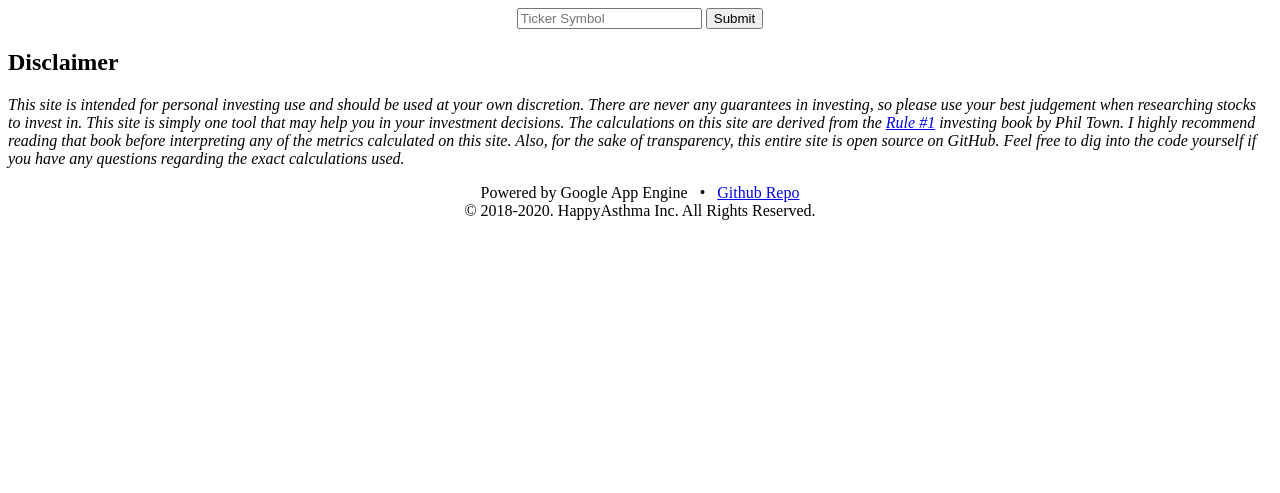
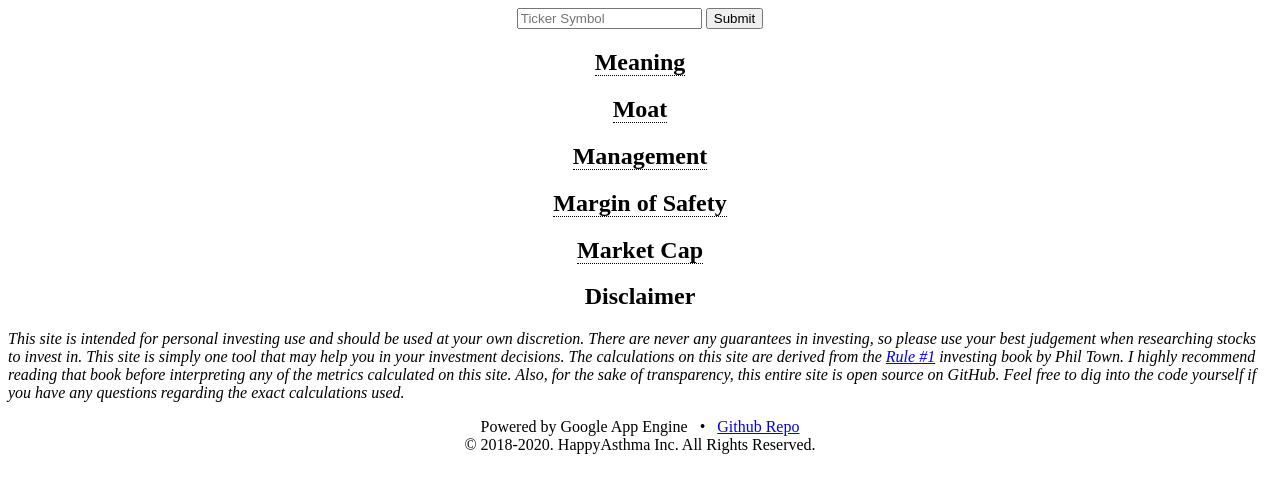
Before and after one commit to mrhappyasthma/IsThisStockGood, a Python web app: template templates/home.html in a window 1280 px wide. Shown: the top 493 px of the page. Run offline with Jinja, Linux system fonts and the light colour scheme; the template is opened without the code that fills it: most values are stand-ins (such as "Sample title", 1, 10 or a date in 2020); some libraries are stand-ins or nearby versions.

Commit message:
Add tooltips and some placeholder texts.

```diff
--- a/css/style.css
+++ b/css/style.css
@@ -0,0 +1,70 @@
+/** Tooltip source: https://www.webfx.com/blog/web-design/css-only-tooltips/ */
+.tooltip {
+  border-bottom: 1px dotted #000000;
+  color: #000000;
+  outline: none;
+  cursor: help;
+  text-decoration: none;
+  position: relative;
+}
+.tooltip span {
+  margin-left: -999em;
+  position: absolute;
+}
+.tooltip:hover span {
+  border-radius: 5px 5px;
+  -moz-border-radius: 5px;
+  -webkit-border-radius: 5px;
+  box-shadow: 5px 5px 5px rgba(0, 0, 0, 0.1);
+  -webkit-box-shadow: 5px 5px rgba(0, 0, 0, 0.1);
+  -moz-box-shadow: 5px 5px rgba(0, 0, 0, 0.1);
+  font-family: Calibri, Tahoma, Geneva, sans-serif;
+  position: fixed;
+  left: 15%;
+  top: 4em;
+  z-index: 99;
+  margin-left: 0;
+  width: 70%;
+}
+.tooltip:hover img {
+  border: 0;
+  left: 15%;
+  margin: -10px 0 0 -20px;
+  position: fixed;
+}
+.tooltip:hover em {
+  font-family: Candara, Tahoma, Geneva, sans-serif;
+  font-size: 1.2em;
+  font-weight: bold;
+  display: block;
+  padding: 0.2em 0 0.6em 0;
+}
+.classic {
+  padding: 0.8em 1em;
+ }
+.custom {
+  padding: 0.3em 0.8em 0.8em 1.5em;
+ }
+* html a:hover {
+  background: transparent;
+ }
+.classic {
+  background: #FFFFAA;
+  border: 1px solid #FFAD33;
+ }
+.critical {
+  background: #FFCCAA;
+  border: 1px solid #FF3334;
+ }
+.help {
+  background: #9FDAEE;
+  border: 1px solid #2BB0D7;
+ }
+.info {
+  background: #9FDAEE;
+  border: 1px solid #2BB0D7;
+ }
+.warning {
+  background: #FFFFAA;
+  border: 1px solid #FFAD33;
+ }
--- a/templates/footer.html
+++ b/templates/footer.html
@@ -1,8 +1,11 @@
 <div id="page-footer">
-  <section id="disclaimer" class="wrapper style2 special">
-    <div class="inner">
+  <section id="disclaimer">
     <header>
-        <h2>Disclaimer</h2>
+      <center>
+        <h2>
+          Disclaimer
+        </h2>
+      </center>
     </header>
     <p align="left">
       <i>
@@ -19,7 +22,6 @@
         questions regarding the exact calculations used.
       </i>
     </p>
-    </div>
   </section>
 
   <footer id="footer">
@@ -31,12 +33,5 @@
         &copy; 2018-{{current_year}}. HappyAsthma Inc. All Rights Reserved.
 	    </p>
     </center>
-
-    <!-- Scripts -->
-    <script src="../js/jquery.min.js"></script>
-	  <script src="../js/skel.min.js"></script>
-	  <script src="../js/util.js"></script>
-	  <!--[if lte IE 8]><script src="assets/js/ie/respond.min.js"></script><![endif]-->
-	  <script src="../js/main.js"></script>
   </footer>
 </div>
--- a/templates/header.html
+++ b/templates/header.html
@@ -2,6 +2,4 @@
 <meta content="text/html;charset=utf-8" http-equiv="Content-Type">
 <meta content="utf-8" http-equiv="encoding">
 <title>{{page_title}}</title>
-<!--[if lte IE 8]><script src="../js/ie/html5shiv.js"></script><![endif]-->
 <link rel="stylesheet" type="text/css" href="../css/style.css">
-<!--[if lte IE 9]><link rel="stylesheet" href="../css/ie9.css" /><![endif]-->
--- a/templates/home.html
+++ b/templates/home.html
@@ -1,4 +1,9 @@
 {% extends "base.html" %}
 	{% block bodycontent %}
 		{% include "searchbox.html" %}
+    {% include "meaning.html" %}
+    {% include "moat.html" %}
+    {% include "management.html" %}
+    {% include "margin_of_safety.html" %}
+    {% include "market_cap.html" %}
 	{% endblock %}
--- /dev/null
+++ b/templates/management.html
@@ -0,0 +1,14 @@
+<section id="Management">
+  <h2>
+    <center>
+      <a class="tooltip">
+        Management
+        <span class="custom help" style="top: 8em;">
+          <img src="/img/Help.png" alt="Information" height="48" width="48" />
+          <em style="text-align:left">Management</em>
+          <p style="text-align:left">{% include "management_tooltip.txt" %}</p>
+        </span>
+      </a>
+    </center>
+  </h2>
+</section>
--- /dev/null
+++ b/templates/management_tooltip.txt
@@ -0,0 +1 @@
+TODO
--- /dev/null
+++ b/templates/margin_of_safety.html
@@ -0,0 +1,14 @@
+<section id="Margin of Safety">
+  <h2>
+    <center>
+      <a class="tooltip">
+        Margin of Safety
+        <span class="custom help" style="top: 10em;">
+          <img src="/img/Help.png" alt="Information" height="48" width="48" />
+          <em style="text-align:left">Margin of Safety</em>
+          <p style="text-align:left">{% include "margin_of_safety_tooltip.txt" %}</p>
+        </span>
+      </a>
+    </center>
+  </h2>
+</section>
--- /dev/null
+++ b/templates/margin_of_safety_tooltip.txt
@@ -0,0 +1 @@
+TODO
--- /dev/null
+++ b/templates/market_cap.html
@@ -0,0 +1,14 @@
+<section id="Market Cap">
+  <h2>
+    <center>
+      <a class="tooltip">
+        Market Cap
+        <span class="custom help" style="top: 12em;">
+          <img src="/img/Help.png" alt="Information" height="48" width="48" />
+          <em style="text-align:left">Market Cap</em>
+          <p style="text-align:left">{% include "market_cap_tooltip.txt" %}</p>
+        </span>
+      </a>
+    </center>
+  </h2>
+</section>
--- /dev/null
+++ b/templates/market_cap_tooltip.txt
@@ -0,0 +1 @@
+TODO
--- /dev/null
+++ b/templates/meaning.html
@@ -0,0 +1,16 @@
+<section id="Meaning">
+  <header>
+    <h2>
+      <center>
+        <a class="tooltip">
+          Meaning
+          <span class="custom help">
+            <img src="/img/Help.png" alt="Information" height="48" width="48" />
+            <em style="text-align:left">Meaning</em>
+            <p style="text-align:left">{% include "meaning_tooltip.txt" %}</p>
+          </span>
+        </a>
+      </center>
+    </h2>
+  </header>
+</section>
--- /dev/null
+++ b/templates/meaning_tooltip.txt
@@ -0,0 +1,4 @@
+The first 'M' in Rule #1 investing is "meaning". For more information, read
+chapter 3 from Rule #1 "Buy a Business; Not a Stock". The goal of this step is
+to determine if you'd want to own the entire business, if you could. And also if
+you understand it enough that you'd be comfortable owning the entire business.
--- /dev/null
+++ b/templates/moat.html
@@ -0,0 +1,16 @@
+<section id="Moat">
+  <header>
+    <h2>
+      <center>
+        <a class="tooltip">
+          Moat
+          <span class="custom help" style="top: 6em;">
+            <img src="/img/Help.png" alt="Information" height="48" width="48" />
+            <em style="text-align:left">Moat</em>
+            <p style="text-align:left">{% include "moat_tooltip.txt" %}</p>
+          </span>
+        </a>
+      </center>
+    </h2>
+  </header>
+</section>
--- /dev/null
+++ b/templates/moat_tooltip.txt
@@ -0,0 +1 @@
+TODO
```
Also changed, not shown: img/Critical.png (added), img/Help.png (added), img/Info.png (added), img/Warning.png (added), img/tooltip.png (added). Lines whose indentation alone changed are shown as unchanged.
